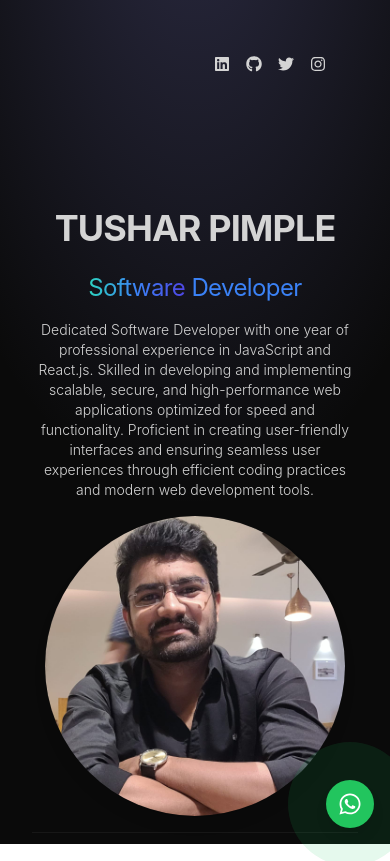
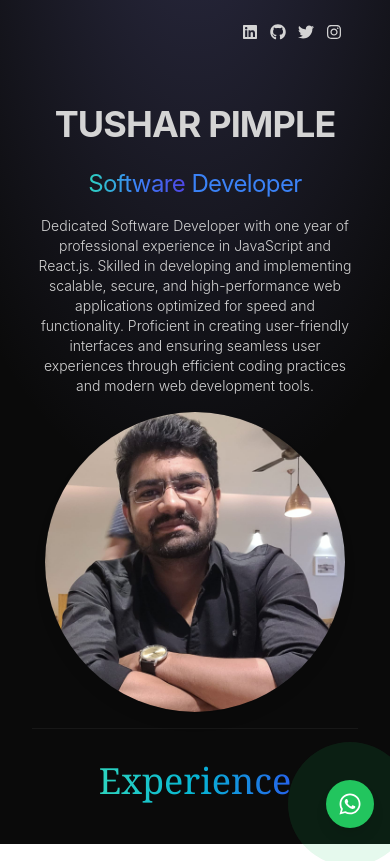
Before and after one commit to tushar782/react_portfolio, a React (Vite) app: page / in a window 390 px wide. Shown: the top 861 px of the page. Built offline with nearby package versions, Linux system fonts and the light colour scheme.

Commit message:
Update Navbar.jsx
optimize the performance for good SEO,  useMemousing hook.

```diff
--- a/src/components/Navbar.jsx
+++ b/src/components/Navbar.jsx
@@ -1,21 +1,20 @@
+import React, { memo } from "react";
 import { FaLinkedin, FaGithub, FaTwitter, FaInstagram } from "react-icons/fa";
 import { motion } from "framer-motion";
 
 const Navbar = () => {
   return (
-    <nav className="mb-20 flex items-center justify-between py-6">
+    <nav className="mb-10 flex items-center justify-between py-4 sm:mb-20 sm:py-6">
       <div className="flex flex-shrink-0 items-center">
-        {/* <img className="mx-2 w-10" src={logo} alt="logo" /> */}
+        {/* Uncomment and optimize your logo if needed */}
       </div>
 
-      <div className="m-8 flex items-center justify-center gap-4">
+      <div className="mx-4 my-2 flex items-center justify-center gap-3 sm:mx-8 sm:gap-4">
         <motion.a
           href="https://www.linkedin.com/in/tusharpimple782"
           target="_blank"
           rel="noopener noreferrer"
-          data-bs-toggle="popover"
           title="LinkedIn"
-          data-bs-content="Visit my LinkedIn profile"
           whileHover={{ scale: 1.2, rotate: -15, color: "#0A66C2" }}
           transition={{ type: "spring", stiffness: 300 }}
         >
@@ -25,9 +24,7 @@ const Navbar = () => {
           href="https://github.com/tushar782"
           target="_blank"
           rel="noopener noreferrer"
-          data-bs-toggle="popover"
           title="GitHub"
-          data-bs-content="Check out my GitHub repositories"
           whileHover={{ y: -10, color: "#333" }}
           transition={{ type: "spring", stiffness: 300 }}
         >
@@ -37,9 +34,7 @@ const Navbar = () => {
           href="https://twitter.com/TusharPimple017"
           target="_blank"
           rel="noopener noreferrer"
-          data-bs-toggle="popover"
           title="Twitter"
-          data-bs-content="Follow me on Twitter"
           whileHover={{ rotate: 360, color: "#1DA1F2" }}
           transition={{ duration: 0.5, ease: "easeInOut" }}
         >
@@ -49,9 +44,7 @@ const Navbar = () => {
           href="https://www.instagram.com/tusharpimple_07"
           target="_blank"
           rel="noopener noreferrer"
-          data-bs-toggle="popover"
           title="Instagram"
-          data-bs-content="See my Instagram posts"
           whileHover={{ scale: 1.5, color: "#E1306C" }}
           transition={{ type: "tween", duration: 0.3 }}
         >
@@ -62,4 +55,4 @@ const Navbar = () => {
   );
 };
 
-export default Navbar;
+export default memo(Navbar);
```
